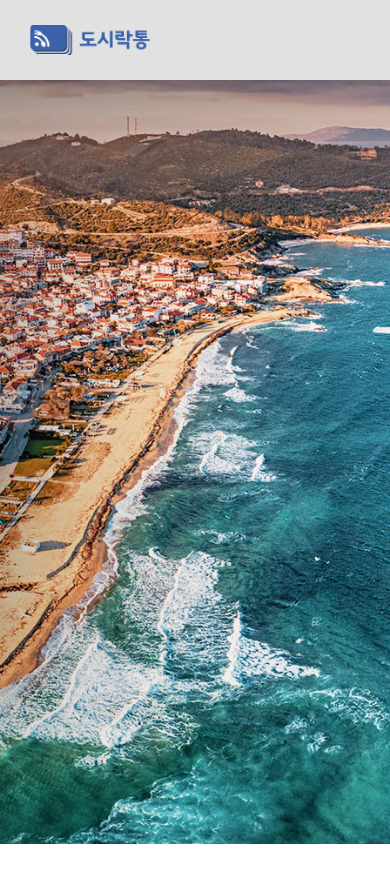
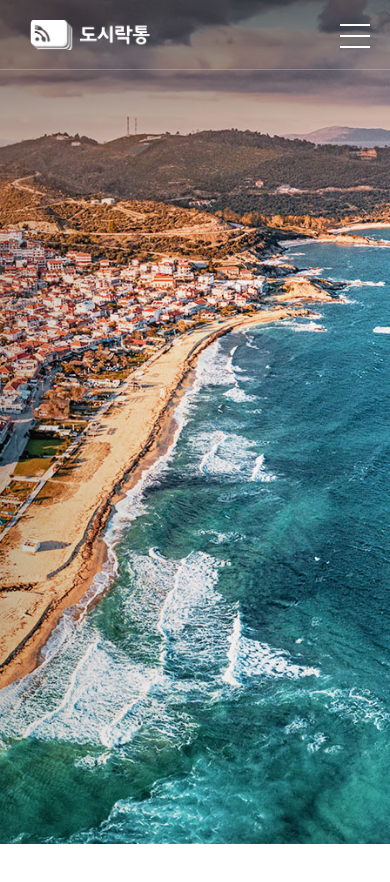
Before and after one commit to haglass/dosiraktong, a plain HTML site: page index.html in a window 390 px wide. Shown: the top 882 px of the page. Before the commit the page ends 844 px from the top, so only its background shows below. Drawn offline with Linux system fonts and the light colour scheme.

Commit message:
모바일기능 작성중

```diff
--- a/css/style.css
+++ b/css/style.css
@@ -22,6 +22,9 @@ img {
 
 html {
   font-size: 16px;
+}
+html.active {
+  overflow: hidden !important;
 }
 
 body {
@@ -76,21 +79,26 @@ body {
   background-size: cover;
   transition: all 0.5s;
 }
+
 /* 스크롤 적용 샘플 */
-.header:hover {
+
+body {
+  height: 5000px;
+}
+.header.active {
   height: 80px;
-  background: rgba(225, 225, 225, 1);
+  background: rgba(255, 255, 255, 1);
 }
-.header:hover .gnb a {
+.header.active .logo {
+  background: url("../images/logo.png") no-repeat center;
+  background-size: cover;
+}
+.header.active .gnb a {
   color: #222 !important;
   line-height: 80px !important;
 }
-.header:hover .gnb a span::after {
+.header.active .gnb a span::after {
   background: #222 !important;
-}
-.header:hover .logo {
-  background: url("../images/logo.png") no-repeat center;
-  background-size: cover;
 }
 .nav {
   display: block;
@@ -130,7 +138,57 @@ body {
   width: 100%;
   opacity: 1;
 }
-
+/* 모바일메뉴 */
+.mbt {
+  position: absolute;
+  display: none;
+  right: 20px;
+  top: 50%;
+  transform: translateY(-50%);
+  width: 30px;
+  height: 22px;
+  font-size: 0;
+  border: 0;
+  background: transparent;
+  cursor: pointer;
+}
+.mbt span {
+  position: absolute;
+  right: 20px;
+  left: 0;
+  top: 0;
+  width: 100%;
+  height: 2px;
+  display: block;
+  background: #fff;
+  transition: background 0.3s;
+}
+.mbt.active span {
+  background: #222 !important;
+}
+.mbt span:nth-child(1) {
+  top: 0;
+  transform-origin: 0 50%;
+  transition: transform 0.3s;
+}
+.mbt.ani span:nth-child(1) {
+  transform: rotate(45deg) !important;
+}
+.mbt span:nth-child(2) {
+  top: 50%;
+  transition: opacity 0.3s;
+}
+.mbt.ani span:nth-child(2) {
+  opacity: 0 !important;
+}
+.mbt span:nth-child(3) {
+  top: 100%;
+  transform-origin: 0 50%;
+  transition: transform 0.3s;
+}
+.mbt.ani span:nth-child(3) {
+  transform: rotate(-45deg) !important;
+}
 @media screen and (max-width: 1280px) {
   .header {
     padding: 0 30px;
@@ -154,6 +212,9 @@ body {
   }
   .gnb {
     display: none;
+  }
+  .mbt {
+    display: block;
   }
 }
 
--- a/index.html
+++ b/index.html
@@ -1,5 +1,5 @@
 <!DOCTYPE html>
-<html lang="en">
+<html lang="ko">
   <head>
     <meta charset="UTF-8" />
     <meta http-equiv="X-UA-Compatible" content="IE=edge" />
@@ -83,6 +83,11 @@
             <li><a href="#"><span>도시락eSIM</span></a></li>
           </ul>
         </nav>
+        <button class="mbt">
+          <span></span>
+          <span></span>
+          <span></span>
+        </button>
       </header>
       <!-- 비주얼 -->
       <section class="visual"></section>
--- a/js/script.js
+++ b/js/script.js
@@ -0,0 +1,44 @@
+window.onload = function () {
+  // 상단 스크롤 기능
+  const header = document.querySelector(".header");
+  const mbt = document.querySelector(".mbt");
+  let scy = 0;
+  window.addEventListener("scroll", function () {
+    // 스크롤 이동 픽셀값
+    scy = this.document.documentElement.scrollTop;
+    if (scy > 0) {
+      header.classList.add("active");
+      mbt.classList.add("active");
+    } else {
+      header.classList.remove("active");
+      mbt.classList.remove("active");
+    }
+  });
+
+  // 모바일 메뉴 클릭 처리
+  const htmlRoot = document.querySelector("html");
+  mbt.addEventListener("click", function () {
+    // 현재 ani 클래스가 있는지 없는지 파악
+    const state = this.classList.contains("ani");
+    if (state) {
+      this.classList.remove("ani");
+      // 윈도우에 스크롤바가 나타난다.
+      htmlRoot.classList.remove("active");
+    } else {
+      this.classList.add("ani");
+      // 윈도우에 스크롤바가 없어진다.
+      htmlRoot.classList.add("active");
+    }
+  });
+  //   반응형처리하기
+  // 모바일 버튼 모양초기화
+  // 모바일 메뉴
+  let winW = window.innerWidth
+  window.addEventListener("resize", function () {
+    winW = window.innerWidth;
+    if (winW > 1024 ){
+        mbt.classList.remove("ani");
+      htmlRoot.classList.remove("active");
+    }
+  });
+};
```
